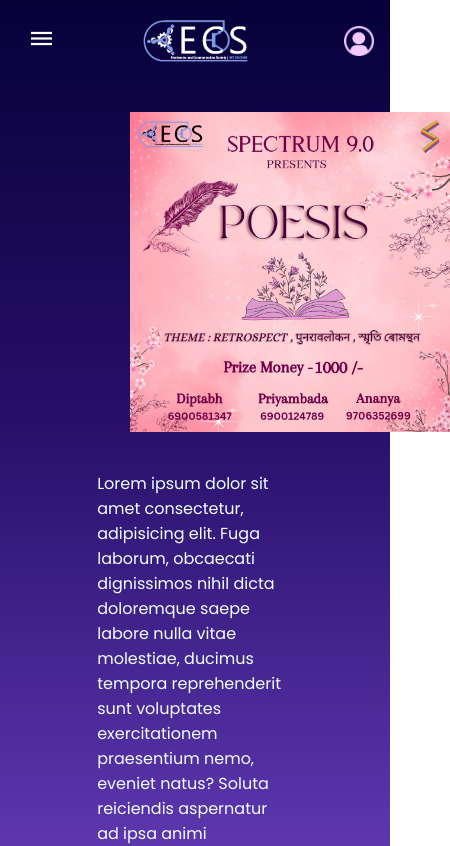
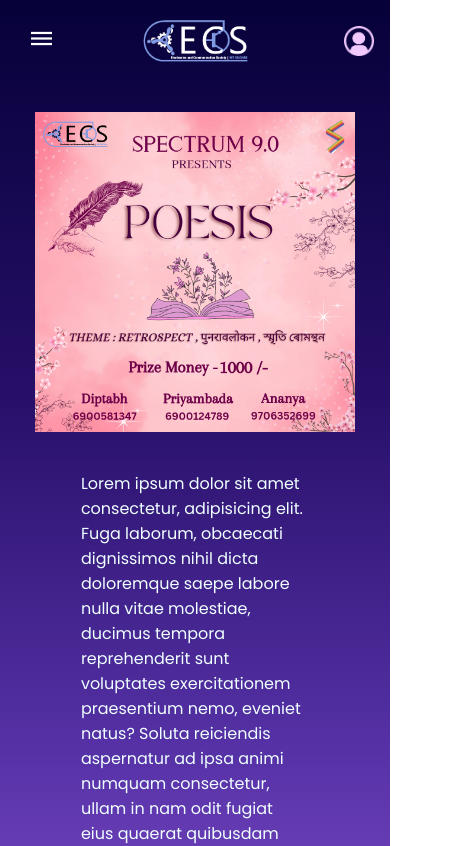
Before and after one commit to Rohan-108/ECS-Website, a React (Create React App) app: page /chamber in a window 390 px wide. Shown: the top 846 px of the page, 450 px wide, since content can reach past the window. Built offline with nearby package versions, Linux system fonts and the light colour scheme; no server answers.

Commit message:
setup done

```diff
--- a/src/components/Chamber/Level13.jsx
+++ b/src/components/Chamber/Level13.jsx
@@ -3,7 +3,7 @@
 import "./chamber.css";
 import questionimg from "../../assets/galleryImage/Poesis.png";
 import styles from "../Modal/InputControl.module.css";
-const Level13 = ({ setLevel, setLevel11 }) => {
+const Level13 = ({ setLevel13, setLevel14 }) => {
   const ans = {
     1: "a",
   };
@@ -30,8 +30,8 @@
   const handleSubmit = (e) => {
     e.preventDefault();
     if (haveSameData(ans, answers)) {
-      setLevel(false);
-      setLevel11(true);
+      setLevel13(false);
+      setLevel14(true);
     } else {
       const obj1Length = Object.keys(ans).length;
       const obj2Length = Object.keys(answers).length;
--- a/src/components/Chamber/Level14.jsx
+++ b/src/components/Chamber/Level14.jsx
@@ -3,7 +3,7 @@
 import "./chamber.css";
 import questionimg from "../../assets/galleryImage/Poesis.png";
 import styles from "../Modal/InputControl.module.css";
-const Level14 = ({ setLevel, setLevel11 }) => {
+const Level14 = ({ setLevel14, setLevel15 }) => {
   const ans = {
     1: "a",
   };
@@ -30,8 +30,8 @@
   const handleSubmit = (e) => {
     e.preventDefault();
     if (haveSameData(ans, answers)) {
-      setLevel(false);
-      setLevel11(true);
+      setLevel14(false);
+      setLevel15(true);
     } else {
       const obj1Length = Object.keys(ans).length;
       const obj2Length = Object.keys(answers).length;
--- a/src/components/Chamber/Level15.jsx
+++ b/src/components/Chamber/Level15.jsx
@@ -3,7 +3,7 @@
 import "./chamber.css";
 import questionimg from "../../assets/galleryImage/Poesis.png";
 import styles from "../Modal/InputControl.module.css";
-const Level15 = ({ setLevel, setLevel11 }) => {
+const Level15 = ({ setLevel15, setLevel16 }) => {
   const ans = {
     1: "a",
   };
@@ -30,8 +30,8 @@
   const handleSubmit = (e) => {
     e.preventDefault();
     if (haveSameData(ans, answers)) {
-      setLevel(false);
-      setLevel11(true);
+      setLevel15(false);
+      setLevel16(true);
     } else {
       const obj1Length = Object.keys(ans).length;
       const obj2Length = Object.keys(answers).length;
--- a/src/components/Chamber/Level16.jsx
+++ b/src/components/Chamber/Level16.jsx
@@ -3,7 +3,7 @@
 import "./chamber.css";
 import questionimg from "../../assets/galleryImage/Poesis.png";
 import styles from "../Modal/InputControl.module.css";
-const Level16 = ({ setLevel, setLevel11 }) => {
+const Level16 = ({ setLevel16, setLevel17 }) => {
   const ans = {
     1: "a",
   };
@@ -30,8 +30,8 @@
   const handleSubmit = (e) => {
     e.preventDefault();
     if (haveSameData(ans, answers)) {
-      setLevel(false);
-      setLevel11(true);
+      setLevel16(false);
+      setLevel17(true);
     } else {
       const obj1Length = Object.keys(ans).length;
       const obj2Length = Object.keys(answers).length;
--- a/src/components/Chamber/Level17.jsx
+++ b/src/components/Chamber/Level17.jsx
@@ -3,7 +3,7 @@
 import "./chamber.css";
 import questionimg from "../../assets/galleryImage/Poesis.png";
 import styles from "../Modal/InputControl.module.css";
-const Level17 = ({ setLevel, setLevel11 }) => {
+const Level17 = ({ setLevel17, setLevel18 }) => {
   const ans = {
     1: "a",
   };
@@ -30,8 +30,8 @@
   const handleSubmit = (e) => {
     e.preventDefault();
     if (haveSameData(ans, answers)) {
-      setLevel(false);
-      setLevel11(true);
+      setLevel17(false);
+      setLevel18(true);
     } else {
       const obj1Length = Object.keys(ans).length;
       const obj2Length = Object.keys(answers).length;
--- a/src/components/Chamber/Level18.jsx
+++ b/src/components/Chamber/Level18.jsx
@@ -3,7 +3,7 @@
 import "./chamber.css";
 import questionimg from "../../assets/galleryImage/Poesis.png";
 import styles from "../Modal/InputControl.module.css";
-const Level18 = ({ setLevel, setLevel11 }) => {
+const Level18 = ({ setLevel18, setLevel19 }) => {
   const ans = {
     1: "a",
   };
@@ -30,8 +30,8 @@
   const handleSubmit = (e) => {
     e.preventDefault();
     if (haveSameData(ans, answers)) {
-      setLevel(false);
-      setLevel11(true);
+      setLevel18(false);
+      setLevel19(true);
     } else {
       const obj1Length = Object.keys(ans).length;
       const obj2Length = Object.keys(answers).length;
--- a/src/components/Chamber/Level19.jsx
+++ b/src/components/Chamber/Level19.jsx
@@ -3,7 +3,7 @@
 import "./chamber.css";
 import questionimg from "../../assets/galleryImage/Poesis.png";
 import styles from "../Modal/InputControl.module.css";
-const Level19 = ({ setLevel, setLevel11 }) => {
+const Level19 = ({ setLevel19, setLevel20 }) => {
   const ans = {
     1: "a",
   };
@@ -30,8 +30,8 @@
   const handleSubmit = (e) => {
     e.preventDefault();
     if (haveSameData(ans, answers)) {
-      setLevel(false);
-      setLevel11(true);
+      setLevel19(false);
+      setLevel20(true);
     } else {
       const obj1Length = Object.keys(ans).length;
       const obj2Length = Object.keys(answers).length;
--- a/src/components/Chamber/Level20.jsx
+++ b/src/components/Chamber/Level20.jsx
@@ -3,7 +3,7 @@
 import "./chamber.css";
 import questionimg from "../../assets/galleryImage/Poesis.png";
 import styles from "../Modal/InputControl.module.css";
-const Level20 = ({ setLevel, setLevel11 }) => {
+const Level20 = ({ setLevel20, setWin }) => {
   const ans = {
     1: "a",
   };
@@ -30,8 +30,8 @@
   const handleSubmit = (e) => {
     e.preventDefault();
     if (haveSameData(ans, answers)) {
-      setLevel(false);
-      setLevel11(true);
+      setLevel20(false);
+      setWin(true);
     } else {
       const obj1Length = Object.keys(ans).length;
       const obj2Length = Object.keys(answers).length;
--- a/src/components/Chamber/chamber.css
+++ b/src/components/Chamber/chamber.css
@@ -3,36 +3,17 @@
     flex-direction: column;
     padding: 2rem;
     color: azure;
-    width: 100%;
+    max-width: 100%;
     gap: 1rem;
     justify-content: center;
     align-items: center;
 }
-.levelContainer{
-    display: flex;
-    flex-direction: column;
-    justify-content: center;
-    align-items: center;
-    width: 100%;
-}
-.questionContainer{
-    display: flex;
-    width: 100%;
-}
 .questionflex{
     display: flex;
     gap: 1rem;
-    width: 60%;
+    width: 70%;
     flex-direction: column;
-}
-.questionsimg{
-    width: 40%;
 }
 .questionsimg img{
     width: 20rem;
 }
-@media only screen and (max-width:500px){
-    .question{
-        flex-direction: column;
-    }
-}
```
Also changed, not shown: src/components/Chamber/Chamber.jsx (+7 -7 lines).
